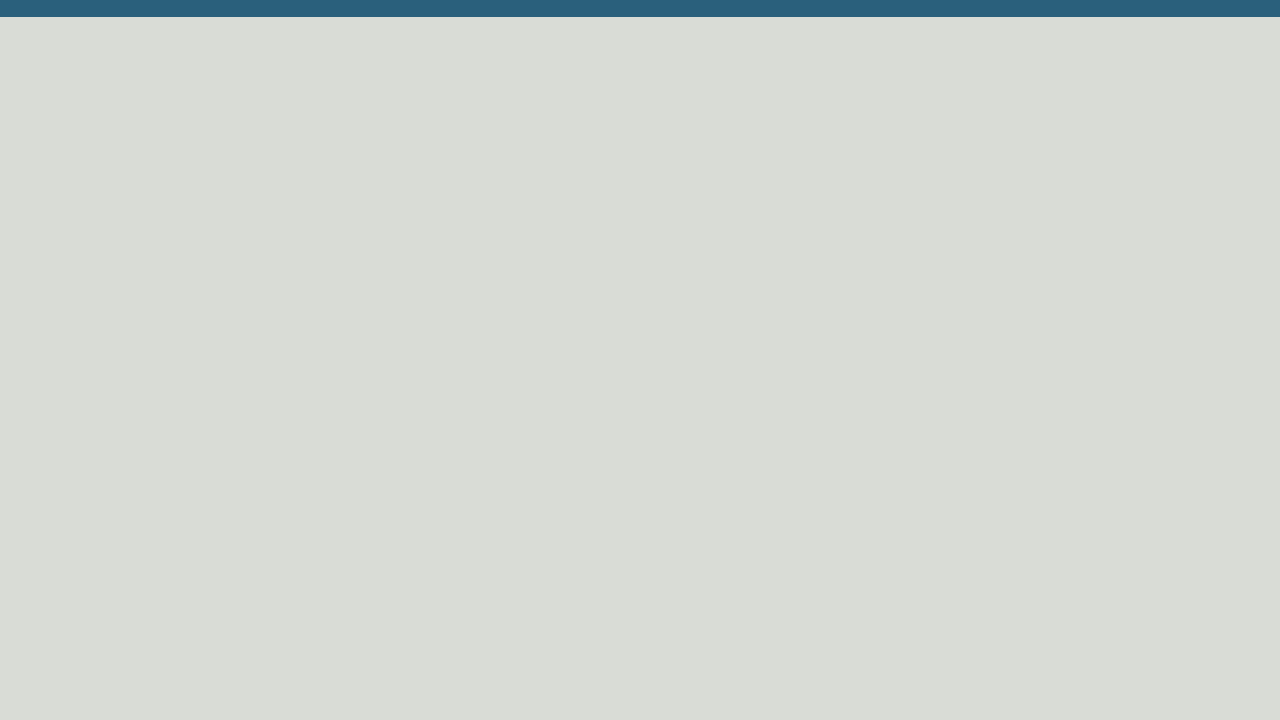
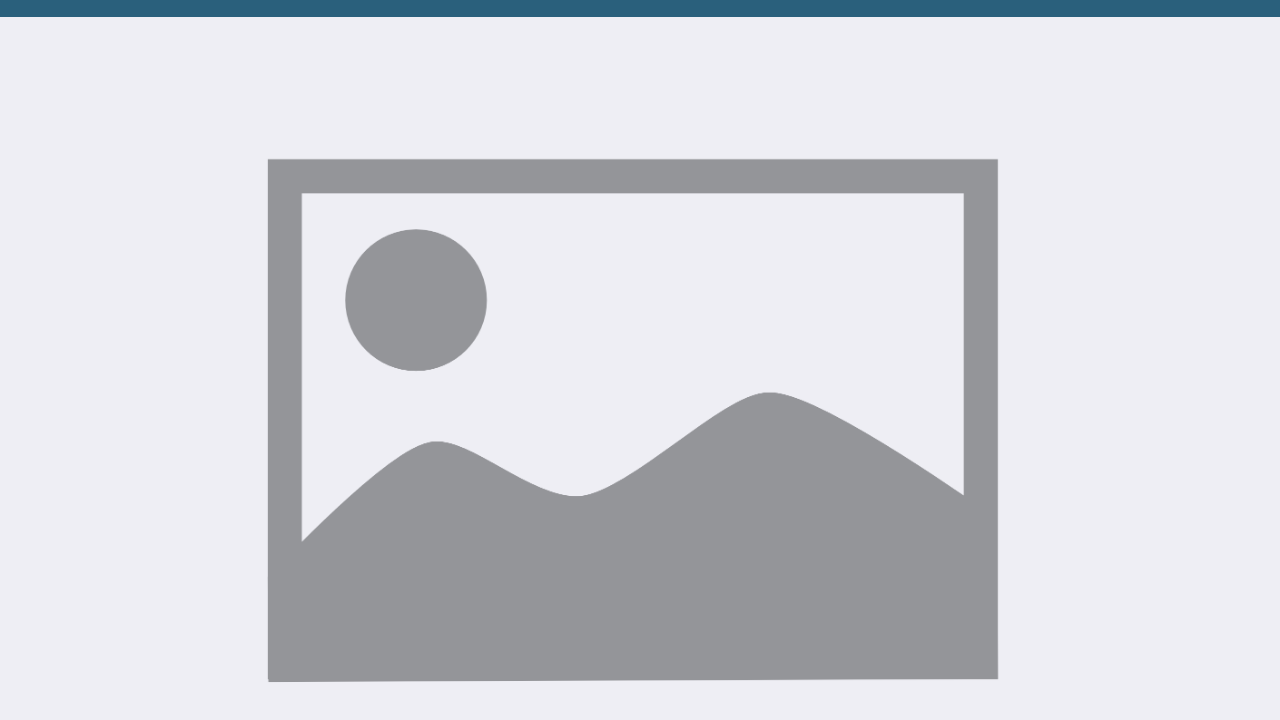
Before and after one commit to alexis-menendez/Module-1-HTML-CSS-Git-Code-Refactor, a plain HTML site: page index.html in a window 1280 px wide. Shown: the part 80-800 px from the top of the page. Drawn offline with Linux system fonts and the light colour scheme; files that its build step writes are made by us from their sources.

Commit message:
added assets

```diff
--- a/style.css
+++ b/assets/css/style.css
@@ -56,7 +56,7 @@ p {
     height: 800px;
     width: 100%;
     margin-bottom: 25px;
-    background-image: url("../images/digital-marketing-meeting.jpg");
+    background-image: url("../images/digital-marketing-meeting.png");
     background-size: cover;
     background-position: center;
 }
```
Also changed, not shown: assets/images/digital-marketing-meeting.png (added).
